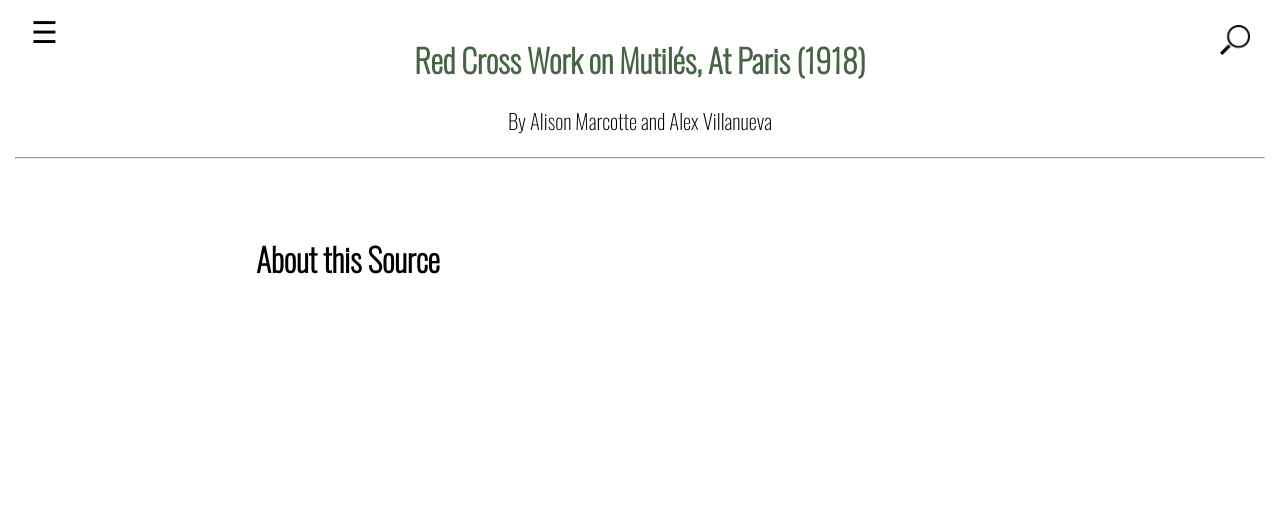
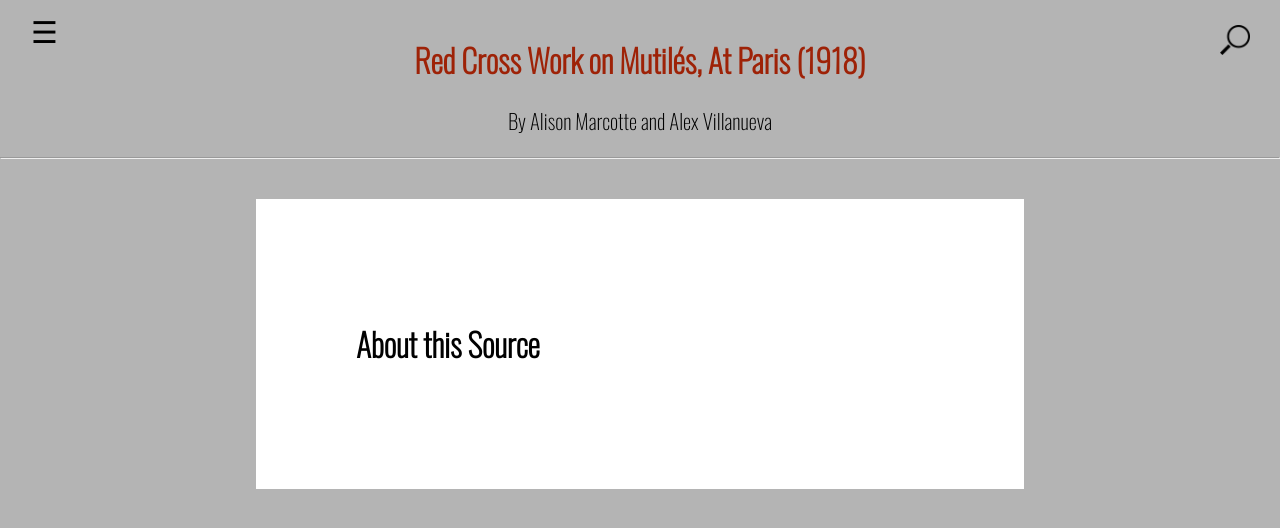
Before and after one commit to TonLeon/Mindoc_Original_Prototype, a Jekyll site: the page built from 004_about_the_source.md, in a window 1280 px wide. Shown: the top 528 px of the page. Built offline with Jekyll 4.4.1, drawn with Linux system fonts in a browser that asks for light colours.

Commit message:
Update main.scss

```diff
--- a/_sass/main.scss
+++ b/_sass/main.scss
@@ -6,6 +6,7 @@
 body, html {
   height: 100%;
   margin: 0;
+  background-color: #B4B4B4;
 }
 
 
@@ -14,7 +15,7 @@
 header {
   font-family: "Oswald";
   text-align: center;
-  padding: 15px;
+  padding-top: 15px;
 }
 
 // home page
@@ -162,8 +163,14 @@
   font-family: "Oswald";
 }
 
+a.header {
+  color:#476345;
+  font-family: "Oswald";
+  text-decoration: none !important;
+}
+
 a {
-  color:#476345;
+  color:#9E2207;
   font-family: "Oswald";
   text-decoration: none !important;
 }
@@ -175,7 +182,8 @@
 .content {
   margin-left:20%;
   margin-right:20%;
-  padding-bottom: 100px;
+  padding: 100px;
+  background-color:  white;
 }
 
 // Image
```
